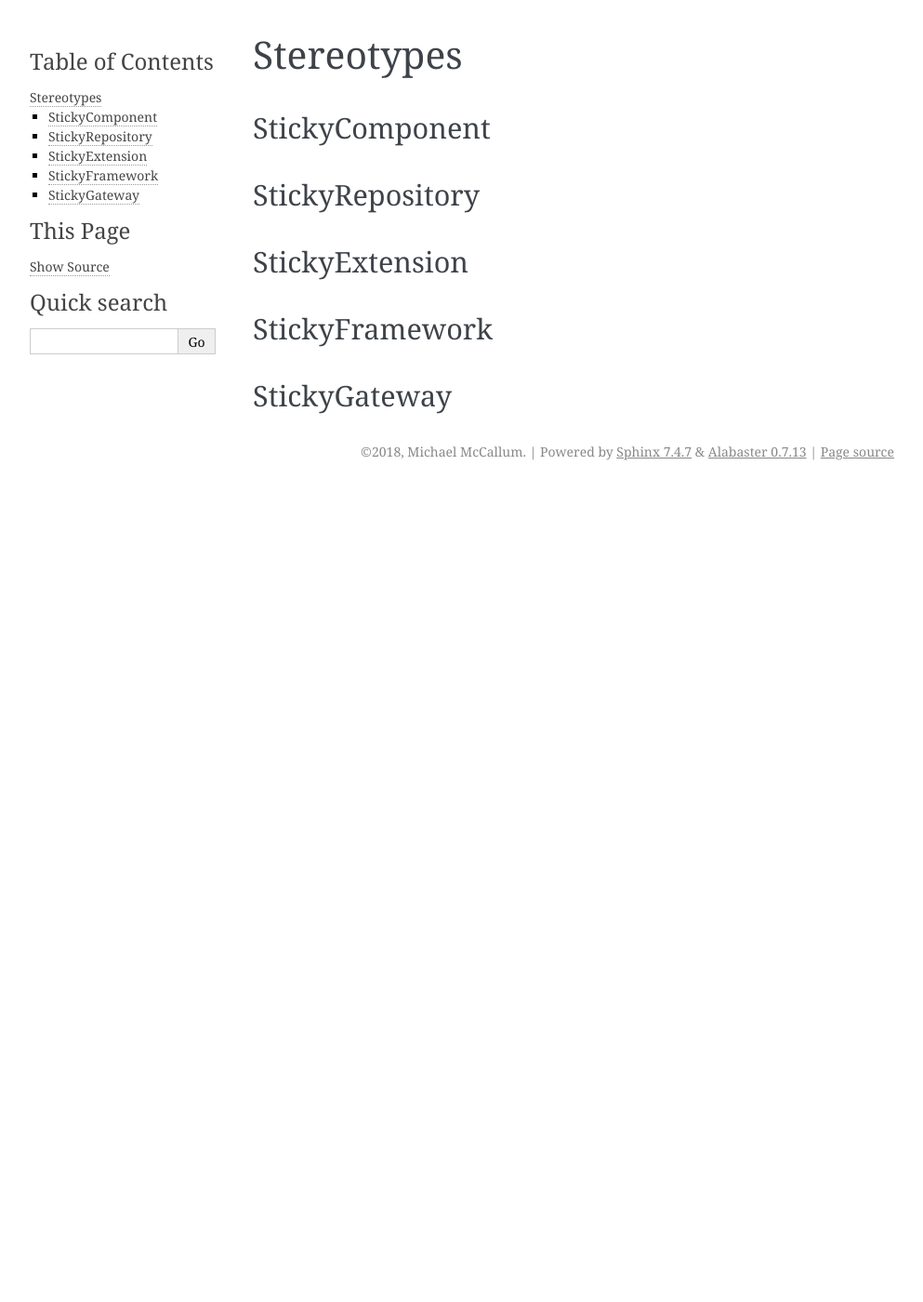
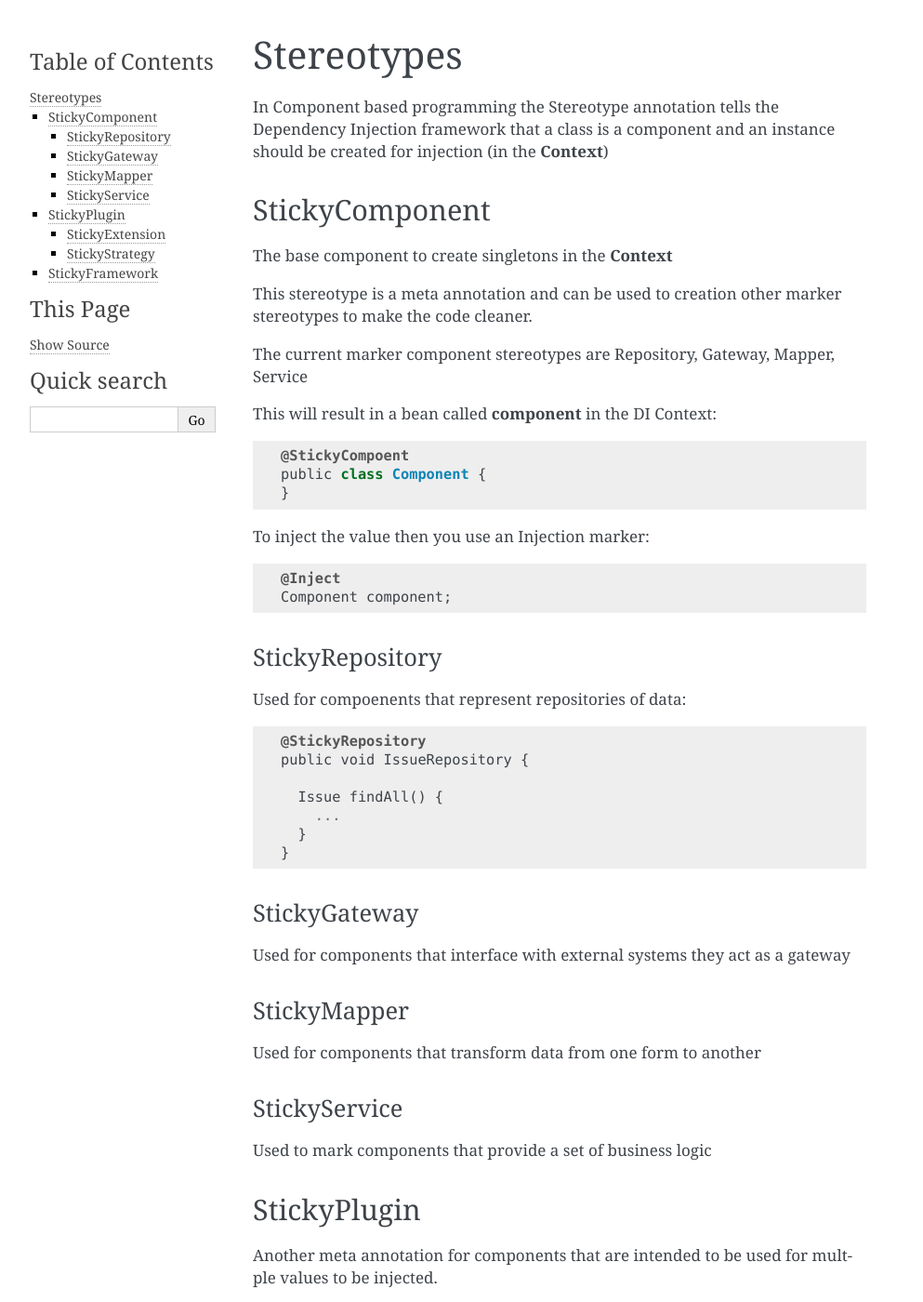
Before and after one commit to StickySource/documentation, a Sphinx documentation site: the page built from docs/source/stereotypes/index.rst, in a window 1280 px wide and 1400 px high. Shown: the whole window at 93% size, without its empty margins (148-1141 px from the left). Built offline with Sphinx 7.4.7, drawn with Linux system fonts in a browser that asks for light colours; some of the changed text lies outside the part shown.

Commit message:
Explain the stereotype annotations

```diff
--- a/docs/source/index.rst
+++ b/docs/source/index.rst
@@ -20,8 +20,8 @@ The framework is intended to allow developers to be deliberate all the time and
    getting-started/index
    composition/index
    stereotypes/index
+   configured/index
    mockwire/index
-   configured/index
    scheduled/index
 
 Indices and tables
--- a/docs/source/stereotypes/index.rst
+++ b/docs/source/stereotypes/index.rst
@@ -1,18 +1,92 @@
 Stereotypes
 ===========
+
+In Component based programming the Stereotype annotation tells the Dependency Injection framework that a class is a component and an instance should be created for injection (in the **Context**)
 
 
 StickyComponent
 ---------------
 
+The base component to create singletons in the **Context**
+
+This stereotype is a meta annotation and can be used to creation other marker stereotypes to make the code cleaner.
+
+The current marker component stereotypes are Repository, Gateway, Mapper, Service
+
+This will result in a bean called **component** in the DI Context::
+
+  @StickyCompoent
+  public class Component {
+  }
+
+To inject the value then you use an Injection marker::
+
+  @Inject
+  Component component;
+
+
 StickyRepository
-----------------
+^^^^^^^^^^^^^^^^
+
+Used for compoenents that represent repositories of data::
+
+  @StickyRepository
+  public void IssueRepository {
+
+    Issue findAll() {
+      ...
+    }
+  }
+
+StickyGateway
+^^^^^^^^^^^^^
+
+Used for components that interface with external systems they act as a gateway
+
+StickyMapper
+^^^^^^^^^^^^
+
+Used for components that transform data from one form to another
+
+StickyService
+^^^^^^^^^^^^^
+
+Used to mark components that provide a set of business logic
+
+StickyPlugin
+------------
+
+Another meta annotation for components that are intended to be used for multple values to be injected.
+
+Guice requires special semantics for multiple injection i.e. into Lists and Sets::
+
+  @StickyPlugin
+  public class A implements Contract {
+  }
+
+  @StickyPlugin
+  public class B implements Contract {
+  }
+
+  @StickyComponent
+  public Class Bean {
+    @Inject
+    Set<Contract> values;
+  }
 
 StickyExtension
----------------
+^^^^^^^^^^^^^^^
+
+For components that are intended as additions to the system
+
+StickyStrategy
+^^^^^^^^^^^^^^
+
+For components where you select one of the implementations that are available
 
 StickyFramework
 ---------------
 
-StickyGateway
--------------
+The StickyCode framework its self is based on components, for some DI systems these components but be initialised in a first pass.
+
+All system components and annotatied as Framework components for this purpose
```
